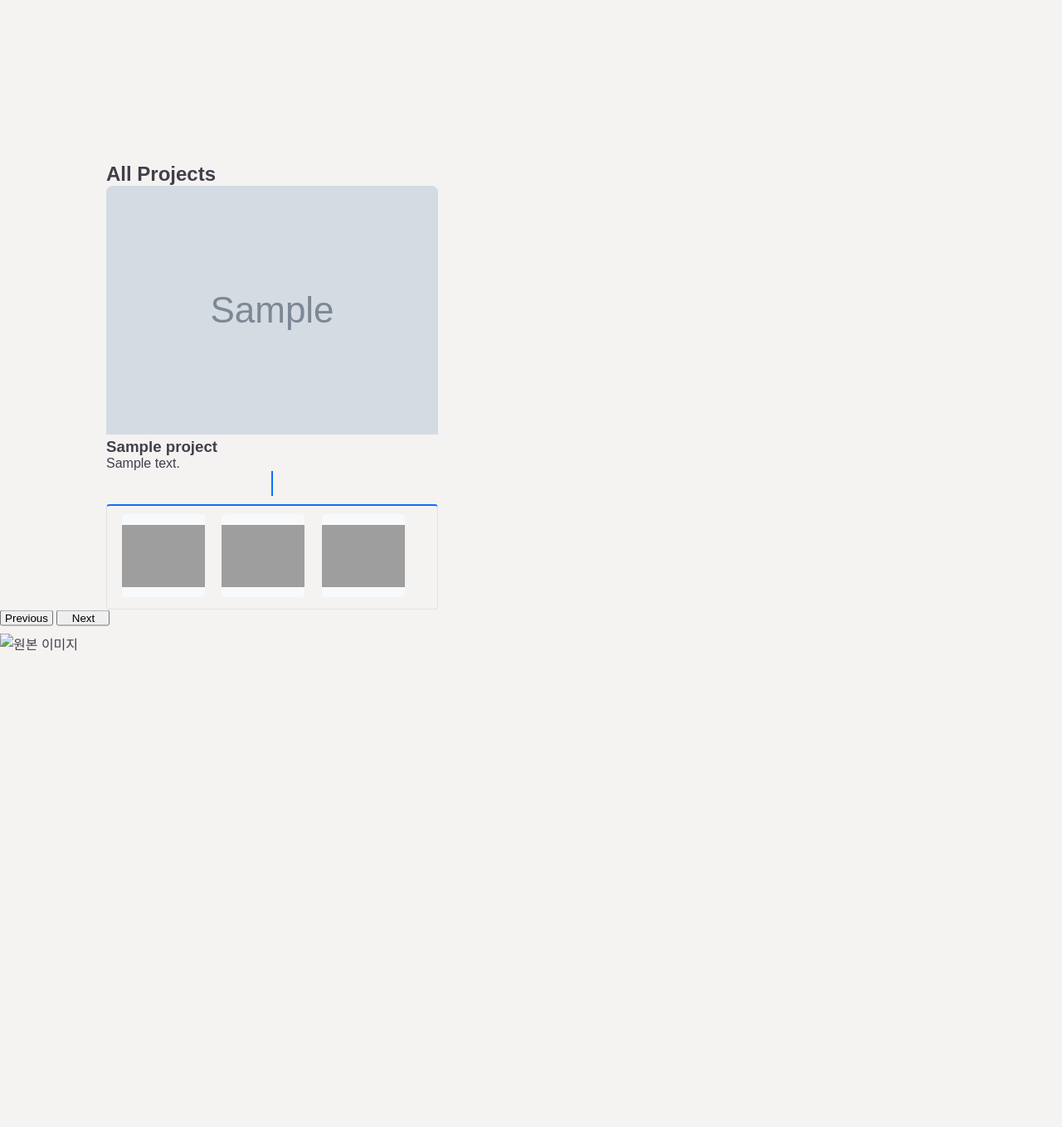
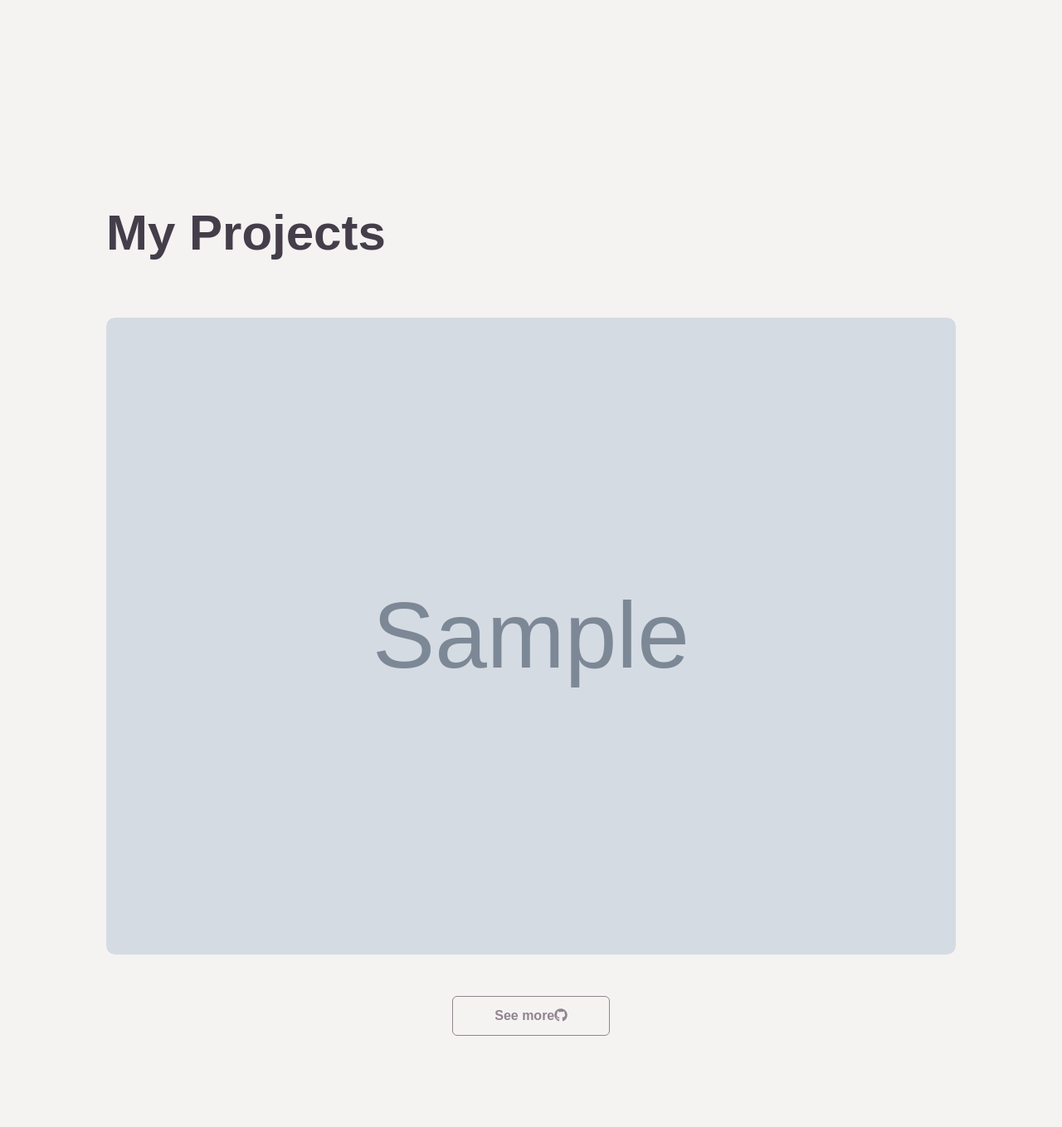
Before and after one commit to ji-min0/profile_page, a FastAPI app: template app/templates/projects.html in a window 1280 px wide. Shown: the part 614-1973 px from the top of the page at 83% size. Before the commit the page ends 1399 px from the top, so only its background shows below. Run offline with FastAPI, Linux system fonts and the light colour scheme; the template is opened without the code that fills it: most values are stand-ins (such as "Sample title", 1, 10 or a date in 2020); grey boxes marked "Sample" are stand-in pictures; parts of the project's set-up code (start-up, migrations or seed data) failed here and were passed over; some libraries are stand-ins or nearby versions; grey boxes are pictures that could not be loaded.

Commit message:
refactor: HTML 구조 분리 및 동적 html로 변경 - projects

```diff
--- a/app/routers/projects.py
+++ b/app/routers/projects.py
@@ -12,6 +12,6 @@ templates = Jinja2Templates(directory=str(BASE_DIR / "templates"))
 
 @router.get("/projects", response_class=HTMLResponse)
 async def projects(request: Request) -> HTMLResponse:
-    with open(BASE_DIR.parent / "projects.json", "r") as f:
+    with open(BASE_DIR.parent / "projects.json", "rb") as f:
         projects = orjson.loads(f.read())
     return templates.TemplateResponse("projects.html", {"request": request, "projects": projects})
--- a/app/templates/projects.html
+++ b/app/templates/projects.html
@@ -1,129 +1,112 @@
 {% extends "base.html" %}
 
-{% block title %}Projects - Hanyul{% endblock %}
+{% block title %}Projects - Jimin{% endblock %}
 
 {% block content %}
 <style>
-  .card-img-top {
+    #projects{
+        padding: 50px 0;
+    }
+    .sub-title{
+        font-size: 60px;
+        color: #433e49
+    }
+    .work-list{
+        display: grid;
+        grid-template-columns: repeat(auto-fit, minmax(250px, 1fr));
+        grid-gap: 40px;
+        margin-top: 50px;
+    }
+    .work{
+        border-radius: 10px;
+        position: relative;
+        overflow: hidden;
+    }
+    .work img{
         width: 100%;
-    height: 300px;
-    object-fit: contain; /* fit image without cropping */
-    background-color: #f8f9fa; /* fill empty space */
-    border-top-left-radius: 0.5rem;
-    border-top-right-radius: 0.5rem;
+        height: 100%;
+        border-radius: 10px;
+        display: block;
+        transition: transform 0.5s;
     }
-  .subproject-img {
-    width: 100px;
-    height: 100px;
-    object-fit: contain;
-    background-color: #f8f9fa;
-    border-radius: 0.25rem;
-    cursor: pointer;
-    margin: 0 8px;
-    transition: transform 0.3s ease;
+    .layer{
+        width: 100%;
+        height: 0;
+        background: linear-gradient(rgba(0,0,0,0.6), #928490);
+        border-radius: 10px;
+        position: absolute;
+        left: 0;
+        bottom: 0;
+        overflow: hidden;
+        display: flex;
+        align-items: center;
+        justify-content: center;
+        flex-direction: column;
+        padding: 0 40px;
+        text-align: center;
+        transition: height 0.5s;
     }
-  .subproject-img:hover {
-    transform: scale(1.05);
+    .layer h3{
+        color: #f4f3f2;
+        font-weight: 500;
+        font-size: 1.5em;
+        margin-bottom: 20px;
     }
-  #projectsRow {
-    display: flex;
-    transition: transform 0.6s cubic-bezier(0.25, 0.8, 0.25, 1);
+    .layer p{
+        color: #f4f3f2;
     }
-  .subproject-card {
-    cursor: pointer;
+    .layer a{
+        margin-top: 20px;
+        color: #928490;
+        text-decoration: none;
+        font-size: 18px;
+        line-height: 50px;
+        background: #f4f3f2;
+        width: 50px;
+        height: 50px;
+        border-radius: 50%;
+        text-align: center;
     }
-  .subproject-wrapper {
-    border: 1px solid #dee2e6;
-    border-top: 2px solid #0d6efd;
-    margin-top: 10px;
-    padding: 10px;
-    border-radius: 0.25rem;
+    .work:hover img{
+        transform: scale(1.1);
     }
-  .carousel-control-prev,
-  .carousel-control-next {
-    top: 50%;
-    transform: translateY(-50%);
-    width: 5%;
+    .work:hover .layer{
+        height: 100%;
     }
-  .carousel-control-prev {
-    left: 220px; /* adjust to be fully inside sidebar */
+    .btn.btn1{
+        display: block;
+        margin: 50px auto;
+        width: fit-content;
+        border: 1px solid #928490;
+        padding: 14px 50px;
+        border-radius: 6px;
+        text-decoration: none;
+        font-weight: bold;
+        color: #928490;
+        transition: background 0.5s, color 0.5s;
     }
-  .connector-line {
-    width: 2px;
-    background-color: #0d6efd;
-    margin: 0 auto;
-    height: 30px;
+    .btn1:hover{
+        background: #928490;
+        color: #f4f3f2;
     }
 </style>
+<div id="projects">
     <div class="container">
-  <h2 class="text-center mb-5">All Projects</h2>
-  <div id="projectsCarousel" class="carousel slide" data-bs-ride="carousel">
-    <div class="carousel-inner">
-      <div class="carousel-item active">
-        <div class="row" id="projectsRow">
-          {% for main_project in projects %}
-          <div class="col-md-4">
-            <div class="card mb-4 shadow-sm">
-              <img src="{{ main_project.image }}" class="card-img-top" alt="{{ main_project.title }}">
-              <div class="card-body">
-                <h3 class="card-title">{{ main_project.title }}</h3>
-                <p class="card-text">{{ main_project["desc"] }}</p>
-              </div>
-            </div>
-            <div class="connector-line"></div>
-            <div class="subproject-wrapper">
-              <div class="d-flex justify-content-center">
-                {% for key in ['mini1','mini2','mini3'] %}
-                  <img src="{{ main_project[key] or 'static/images/preparing.png' }}" class="subproject-img" alt="{{ key }}" data-bs-toggle="modal" data-bs-target="#imageModal" onclick="document.getElementById('modalImage').src='{{ main_project[key] or 'static/images/preparing.png' }}'">
-                {% endfor %}
-              </div>
+        <h1 class="sub-title">My Projects</h1><br>
+        <div class="work-list">
+            {% for project in projects %}
+            <div class="work">
+                <img src="{{ project.image }}" alt="{{ project.title }}">
+                <div class="layer">
+                    <h3>{{ project.title }}</h3>
+                    <p>{{ project.desc }}</p>
+                    <!-- 프로젝트 만들면 깃허브 레포 주소 넣을 예정-->
+                    <a href="#"><i class="fa-solid fa-arrow-up-right-from-square"></i></a>
                 </div>
             </div>
             {% endfor %}
         </div>
+        <a href="https://github.com/ji-min0?tab=repositories" class="btn btn1">See more<i class="fa-brands fa-github"></i></a>
     </div>
 </div>
-  </div>
-</div>
-<button class="carousel-control-prev" type="button" data-bs-target="#projectsCarousel" data-bs-slide="prev">
-  <span class="carousel-control-prev-icon" aria-hidden="true"></span>
-  <span class="visually-hidden">Previous</span>
-</button>
-<button class="carousel-control-next" type="button" data-bs-target="#projectsCarousel" data-bs-slide="next">
-  <span class="carousel-control-next-icon" aria-hidden="true"></span>
-  <span class="visually-hidden">Next</span>
-</button>
-
-<div class="modal fade" id="imageModal" tabindex="-1" aria-hidden="true">
-  <div class="modal-dialog modal-dialog-centered modal-lg">
-    <div class="modal-content">
-      <div class="modal-body">
-        <img id="modalImage" src="" class="img-fluid" alt="원본 이미지">
-      </div>
-    </div>
-  </div>
-</div>
-<script>
-  const row = document.querySelector('#projectsRow');
-  function slideLeft() {
-    row.style.transition = 'transform 0.6s cubic-bezier(0.25, 0.8, 0.25, 1)';
-    row.style.transform = 'translateX(-33.33%)';
-    setTimeout(() => {
-      row.append(row.firstElementChild);
-      row.style.transition = 'none';
-      row.style.transform = 'translateX(0)';
-    }, 600);
-  }
-  function slideRight() {
-    row.insertBefore(row.lastElementChild, row.firstElementChild);
-    row.style.transition = 'none';
-    row.style.transform = 'translateX(-33.33%)';
-    setTimeout(() => {
-      row.style.transition = 'transform 0.6s cubic-bezier(0.25, 0.8, 0.25, 1)';
-      row.style.transform = 'translateX(0)';
-    });
-  }
-  document.querySelector('.carousel-control-prev').addEventListener('click', slideLeft);
-  document.querySelector('.carousel-control-next').addEventListener('click', slideRight);
-</script>
 {% endblock %}
```
Also changed, not shown: projects.json (+11 -23 lines). Lines whose indentation alone changed are shown as unchanged.
